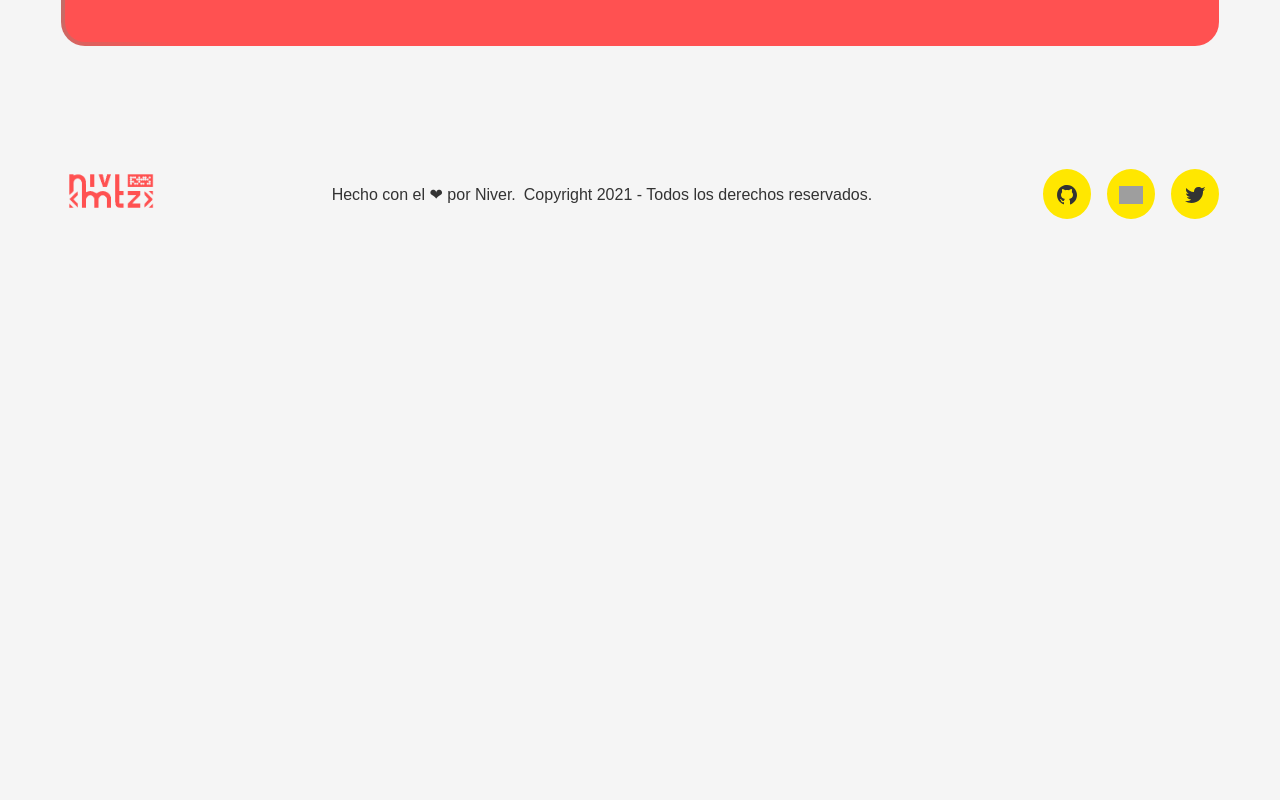
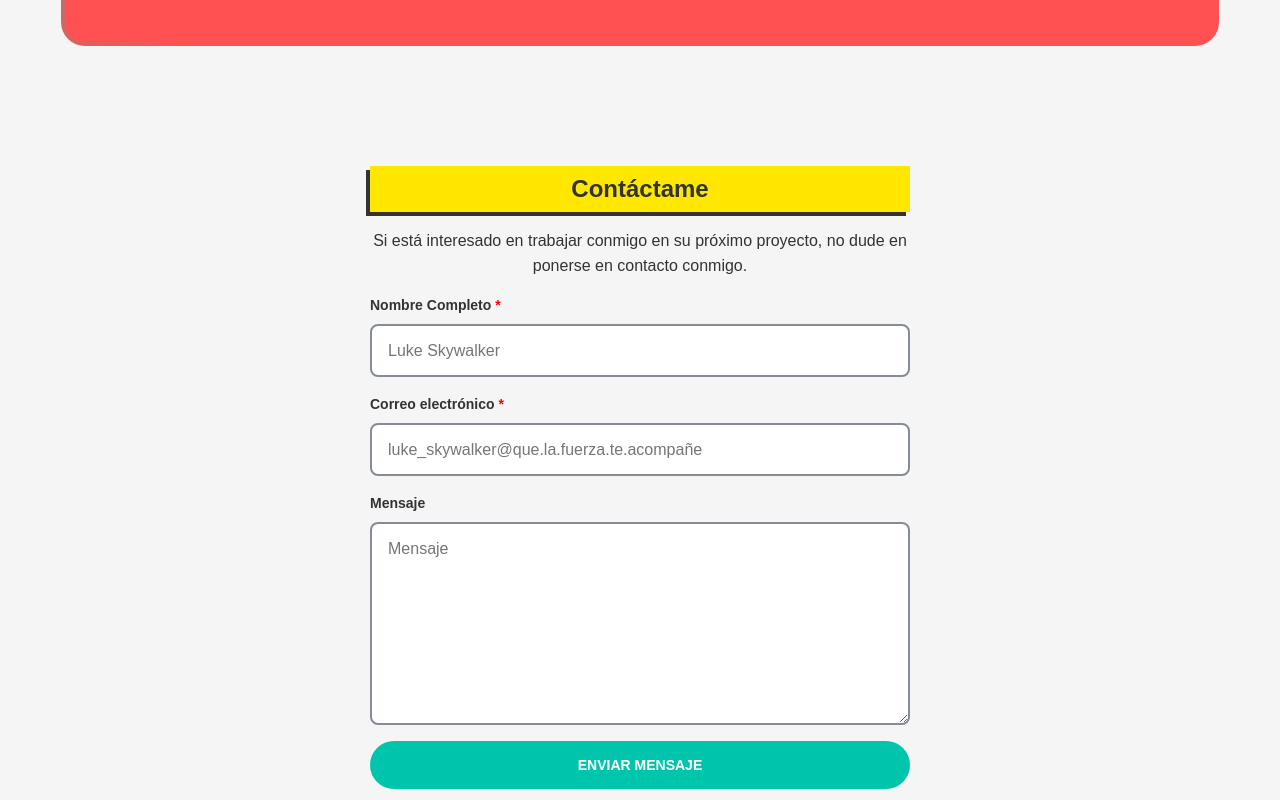
Before and after one commit to NiverMtz/portfolio, a React (Create React App) app in the folder portfolio.v.1/: page / in a window 1280 px wide. Shown: the part 3540-4340 px from the top of the page. Before the commit the page ends 3803 px from the top, so only its background shows below. Built offline with nearby package versions, Linux system fonts and the light colour scheme; grey boxes are pictures that could not be loaded.

Commit message:
parcial functionality for contact section

```diff
--- a/portfolio.v.1/src/App.jsx
+++ b/portfolio.v.1/src/App.jsx
@@ -6,6 +6,7 @@ import Header from "./components/Header";
 import Comment from "./components/Comment";
 import Project from "./components/Project";
 import Testimony from "./components/Testimony";
+import Contact from "./components/Contact";
 import Footer from "./components/Footer";
 
 // Project Images
@@ -62,7 +63,8 @@ function App() {
           testimonyText={testimonyTextMena}
           testimonyAutor={testimonyAutorMena}
         />
-      <Footer/>
+        <Contact />
+        <Footer />
       </div>
     </React.Fragment>
   );
--- /dev/null
+++ b/portfolio.v.1/src/components/Contact.jsx
@@ -0,0 +1,49 @@
+import React from 'react'
+
+const Contact = () => {
+
+    async function handleSubmit (event) {
+        event.preventDefault();
+        const form = new FormData(this);
+        const response = await fetch(this.action,{
+            method: this.method,
+            body: form,
+            headers: {
+                'Accept': 'application/json'
+            }
+        });
+        if (response.ok) {
+            this.reset();
+            alert('¡Gracias por contactarme, estaré en contacto contigo pronto!');
+        }
+    }
+
+    return (
+        <React.Fragment>
+        <form id="contact" class="form" action="https://formspree.io/f/meqvkogj" method="POST">
+            <div class="form-content">
+                <h2 class="title">Contáctame</h2>
+                <p>Si está interesado en trabajar conmigo en su próximo proyecto, no dude en ponerse en contacto
+                    conmigo.</p>
+                <label for="form-name">
+                    <div class="form-title">Nombre Completo <span>*</span></div>
+                    <input required type="text" placeholder="Luke Skywalker" name="form-name" id="form-name"/>
+                </label>
+                <label for="form-email">
+                    <div class="form-title">Correo electrónico <span>*</span></div>
+                    <input required type="email" placeholder="luke_skywalker@que.la.fuerza.te.acompañe" name="email"
+                        id="form-email"/>
+                </label>
+                <label for="form-message">Mensaje
+                    <textarea name="message" placeholder="Mensaje" id="form-message" cols="20" rows="7"></textarea>
+                </label>
+                {/* <button class="button" type="submit" onClick={handleSubmit}>enviar mensaje</button> */}
+                <button class="button">enviar mensaje</button>
+            </div>
+            {/* <a href="mailto:nivermartinezmed@gmail.com" id="tosend">mail</a> */}
+        </form>
+        </React.Fragment>
+    )
+}
+
+export default Contact
```
